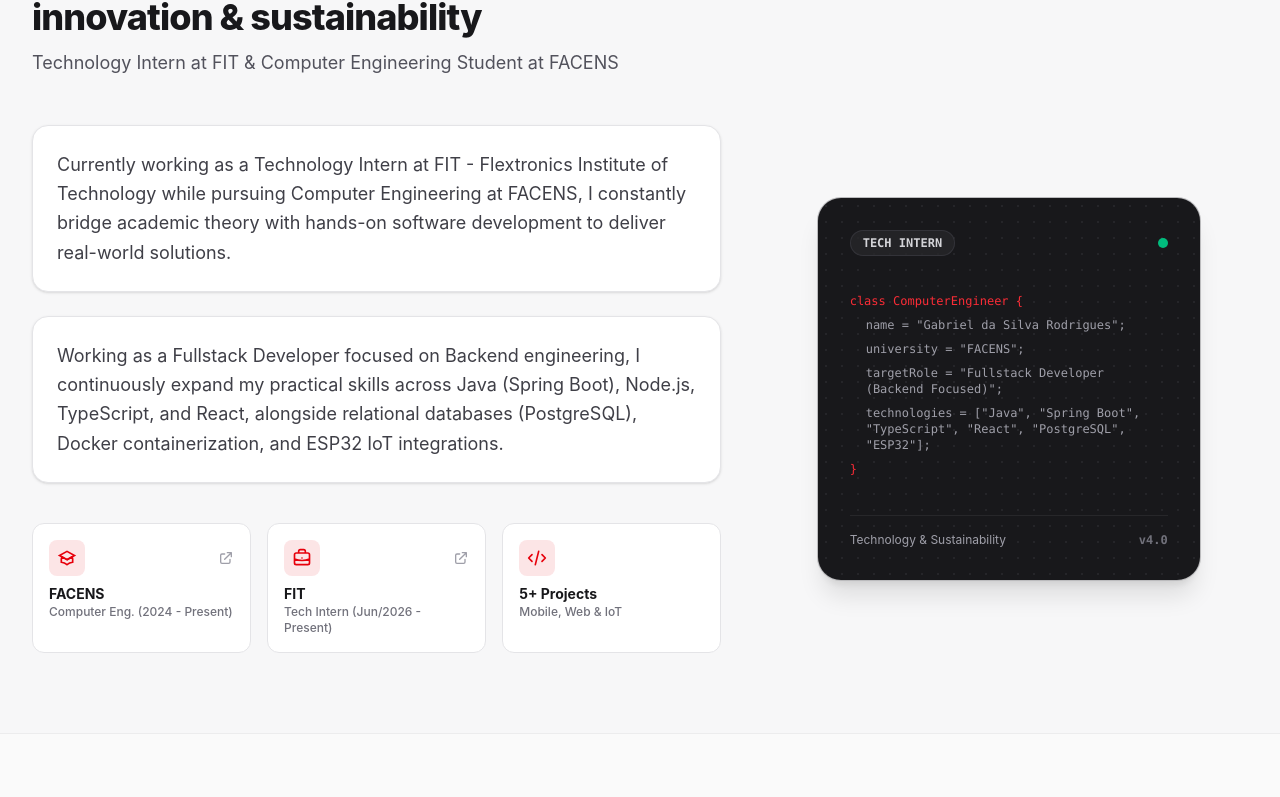
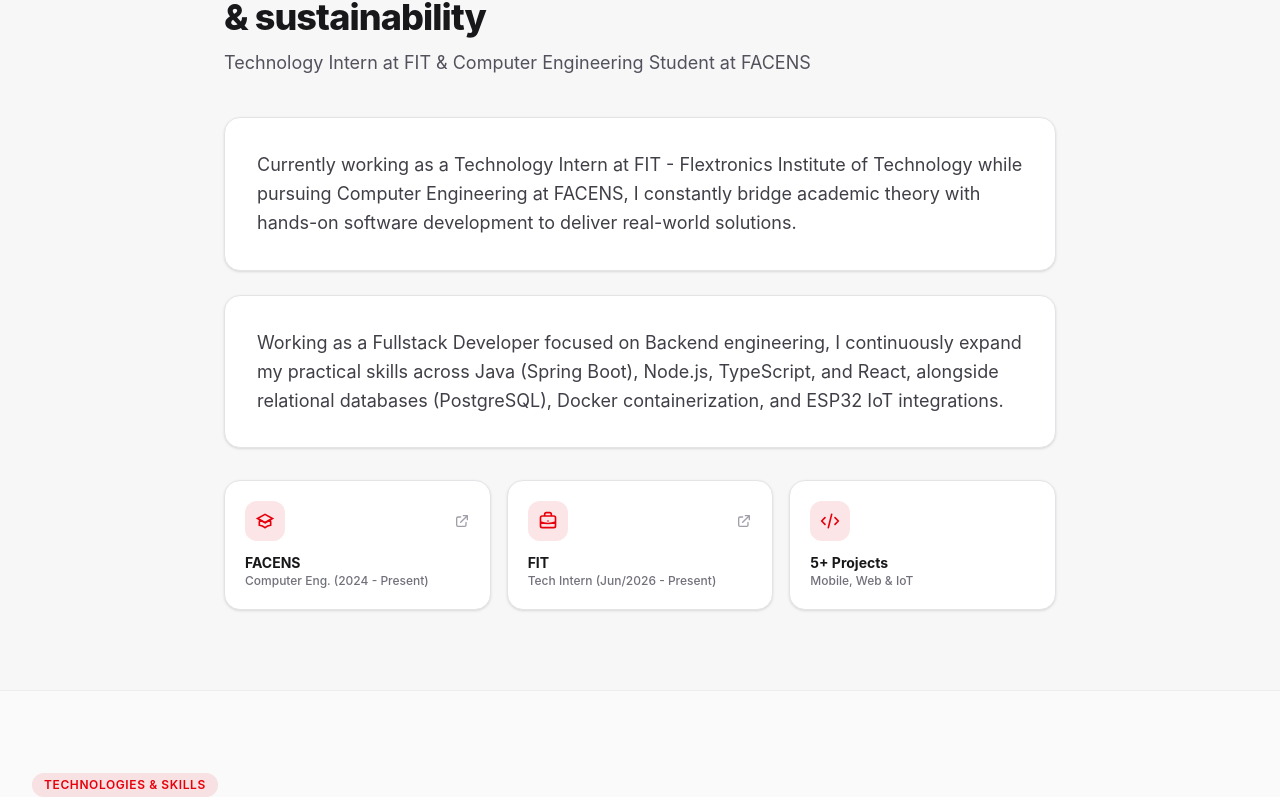
Before and after one commit to Gabrieldsrod/portfolio, an Angular app in the folder frontend/: page / in a window 1280 px wide. Shown: the part 908-1705 px from the top of the page. Built offline with nearby package versions, Linux system fonts and the light colour scheme.

Commit message:
refactor: enhance layout and styling of about section for improved readability and visual appeal

```diff
--- a/frontend/src/app/components/about/about.component.html
+++ b/frontend/src/app/components/about/about.component.html
@@ -1,9 +1,9 @@
 <!-- About Section -->
 <section id="about" class="py-20 relative bg-zinc-100/50 dark:bg-zinc-900/30 border-y border-zinc-200/60 dark:border-zinc-800/60 transition-colors duration-300">
-  <div class="max-w-7xl mx-auto px-4 sm:px-6 lg:px-8">
+  <div class="max-w-4xl mx-auto px-4 sm:px-6 lg:px-8 space-y-10">
 
     <!-- Header -->
-    <div class="max-w-3xl space-y-3 mb-12">
+    <div class="space-y-3">
       <div class="inline-flex items-center gap-1.5 px-3 py-1 rounded-full bg-red-600/10 text-red-600 dark:text-red-500 text-xs font-semibold uppercase tracking-wider">
         <span>{{ lang.t().about.badge }}</span>
       </div>
@@ -15,24 +15,22 @@
       </p>
     </div>
 
-    <div class="grid grid-cols-1 lg:grid-cols-12 gap-12 items-center">
-
-      <!-- Left Column: Bio Paragraphs & Highlights -->
-      <div class="lg:col-span-7 space-y-6 text-zinc-700 dark:text-zinc-300 leading-relaxed text-base sm:text-lg">
-        <p class="bg-white dark:bg-zinc-900/80 p-6 rounded-2xl border border-zinc-200 dark:border-zinc-800 shadow-sm">
+    <!-- Bio Paragraphs & Highlights -->
+    <div class="space-y-6 text-zinc-700 dark:text-zinc-300 leading-relaxed text-base sm:text-lg">
+      <p class="bg-white dark:bg-zinc-900/80 p-6 sm:p-8 rounded-2xl border border-zinc-200 dark:border-zinc-800 shadow-sm">
         {{ lang.t().about.p1 }}
       </p>
-        <p class="bg-white dark:bg-zinc-900/80 p-6 rounded-2xl border border-zinc-200 dark:border-zinc-800 shadow-sm">
+      <p class="bg-white dark:bg-zinc-900/80 p-6 sm:p-8 rounded-2xl border border-zinc-200 dark:border-zinc-800 shadow-sm">
         {{ lang.t().about.p2 }}
       </p>
 
       <!-- Profile Highlight Cards -->
-        <div class="grid grid-cols-1 sm:grid-cols-3 gap-4 pt-4">
+      <div class="grid grid-cols-1 sm:grid-cols-3 gap-4 pt-2">
 
         <!-- Card 1: Academic (FACENS Link) -->
-          <a href="https://facens.br" target="_blank" rel="noopener noreferrer" class="p-4 rounded-xl bg-white dark:bg-zinc-900 border border-zinc-200 dark:border-zinc-800 space-y-2 hover:border-red-600/60 dark:hover:border-red-500/60 transition-colors group block" title="Visitar site da FACENS">
+        <a href="https://facens.br" target="_blank" rel="noopener noreferrer" class="p-5 rounded-2xl bg-white dark:bg-zinc-900 border border-zinc-200 dark:border-zinc-800 space-y-3 hover:border-red-600/60 dark:hover:border-red-500/60 transition-all group block shadow-sm" title="Visitar site da FACENS">
           <div class="flex items-center justify-between">
-              <div class="p-2 rounded-lg bg-red-600/10 text-red-600 dark:text-red-500 group-hover:scale-105 transition-transform w-fit">
+            <div class="p-2.5 rounded-xl bg-red-600/10 text-red-600 dark:text-red-500 group-hover:scale-105 transition-transform w-fit">
               <svg class="w-5 h-5" fill="none" viewBox="0 0 24 24" stroke="currentColor" stroke-width="2">
                 <path d="M12 14l9-5-9-5-9 5 9 5z" />
                 <path d="M12 14l6.16-3.422a12.083 12.083 0 01.665 6.479A11.952 11.952 0 0012 20.055a11.952 11.952 0 00-6.824-2.998 12.078 12.078 0 01.665-6.479L12 14z" />
@@ -51,9 +49,9 @@
         </a>
 
         <!-- Card 2: Role (FIT Link) -->
-          <a href="https://www.fit-tecnologia.org.br" target="_blank" rel="noopener noreferrer" class="p-4 rounded-xl bg-white dark:bg-zinc-900 border border-zinc-200 dark:border-zinc-800 space-y-2 hover:border-red-600/60 dark:hover:border-red-500/60 transition-colors group block" title="Visitar site do FIT">
+        <a href="https://www.fit-tecnologia.org.br" target="_blank" rel="noopener noreferrer" class="p-5 rounded-2xl bg-white dark:bg-zinc-900 border border-zinc-200 dark:border-zinc-800 space-y-3 hover:border-red-600/60 dark:hover:border-red-500/60 transition-all group block shadow-sm" title="Visitar site do FIT">
           <div class="flex items-center justify-between">
-              <div class="p-2 rounded-lg bg-red-600/10 text-red-600 dark:text-red-500 group-hover:scale-105 transition-transform w-fit">
+            <div class="p-2.5 rounded-xl bg-red-600/10 text-red-600 dark:text-red-500 group-hover:scale-105 transition-transform w-fit">
               <svg class="w-5 h-5" fill="none" viewBox="0 0 24 24" stroke="currentColor" stroke-width="2">
                 <path stroke-linecap="round" stroke-linejoin="round" d="M21 13.255A23.931 23.931 0 0112 15c-3.183 0-6.22-.62-9-1.745M16 6V4a2 2 0 00-2-2h-4a2 2 0 00-2 2v2m4 6h.01M5 20h14a2 2 0 002-2V8a2 2 0 00-2-2H5a2 2 0 00-2 2v10a2 2 0 002 2z" />
               </svg>
@@ -71,8 +69,8 @@
         </a>
 
         <!-- Card 3: Projects -->
-          <div class="p-4 rounded-xl bg-white dark:bg-zinc-900 border border-zinc-200 dark:border-zinc-800 space-y-2 hover:border-red-600/40 dark:hover:border-red-500/40 transition-colors">
-            <div class="p-2 rounded-lg bg-red-600/10 text-red-600 dark:text-red-500 w-fit">
+        <div class="p-5 rounded-2xl bg-white dark:bg-zinc-900 border border-zinc-200 dark:border-zinc-800 space-y-3 shadow-sm">
+          <div class="p-2.5 rounded-xl bg-red-600/10 text-red-600 dark:text-red-500 w-fit">
             <svg class="w-5 h-5" fill="none" viewBox="0 0 24 24" stroke="currentColor" stroke-width="2">
               <path stroke-linecap="round" stroke-linejoin="round" d="M10 20l4-16m4 4l4 4-4 4M6 16l-4-4 4-4" />
             </svg>
@@ -84,39 +82,6 @@
         </div>
 
       </div>
-      </div>
-
-      <!-- Right Column: Visual Avatar / Engineering Badge -->
-      <div class="lg:col-span-5 flex justify-center">
-        <div class="relative w-full max-w-sm aspect-square rounded-3xl bg-zinc-900 border border-zinc-200/80 dark:border-zinc-800 shadow-xl flex items-center justify-center p-6 sm:p-8 overflow-hidden text-zinc-100 backdrop-blur-sm">
-          <div class="w-full h-full flex flex-col justify-between relative z-10">
-            <!-- Background Grid Accent -->
-            <div class="absolute -inset-8 opacity-15 bg-[radial-gradient(#71717a_1px,transparent_1px)] [background-size:16px_16px] pointer-events-none"></div>
-
-            <div class="flex items-center justify-between relative z-10">
-              <span class="px-3 py-1 rounded-full bg-zinc-800/80 border border-zinc-700/60 text-zinc-300 text-xs font-mono font-semibold">
-                TECH INTERN
-              </span>
-              <span class="w-2.5 h-2.5 rounded-full bg-emerald-500"></span>
-            </div>
-
-            <div class="space-y-2 relative z-10 my-auto py-4">
-              <div class="font-mono text-xs text-red-500 dark:text-red-400">class ComputerEngineer &#123;</div>
-              <div class="pl-4 font-mono text-xs text-zinc-400">name = "Gabriel da Silva Rodrigues";</div>
-              <div class="pl-4 font-mono text-xs text-zinc-400">university = "FACENS";</div>
-              <div class="pl-4 font-mono text-xs text-zinc-400">targetRole = "{{ lang.t().about.snippetRole }}";</div>
-              <div class="pl-4 font-mono text-xs text-zinc-400">technologies = ["Java", "Spring Boot", "TypeScript", "React", "PostgreSQL", "ESP32"];</div>
-              <div class="font-mono text-xs text-red-500 dark:text-red-400">&#125;</div>
-            </div>
-
-            <div class="pt-4 border-t border-zinc-800 text-xs text-zinc-400 flex items-center justify-between relative z-10">
-              <span>{{ lang.t().about.snippetTagline }}</span>
-              <span class="font-mono text-zinc-500 font-bold">v4.0</span>
-            </div>
-          </div>
-        </div>
-      </div>
-
     </div>
 
   </div>
```
Lines whose indentation alone changed are shown as unchanged.
